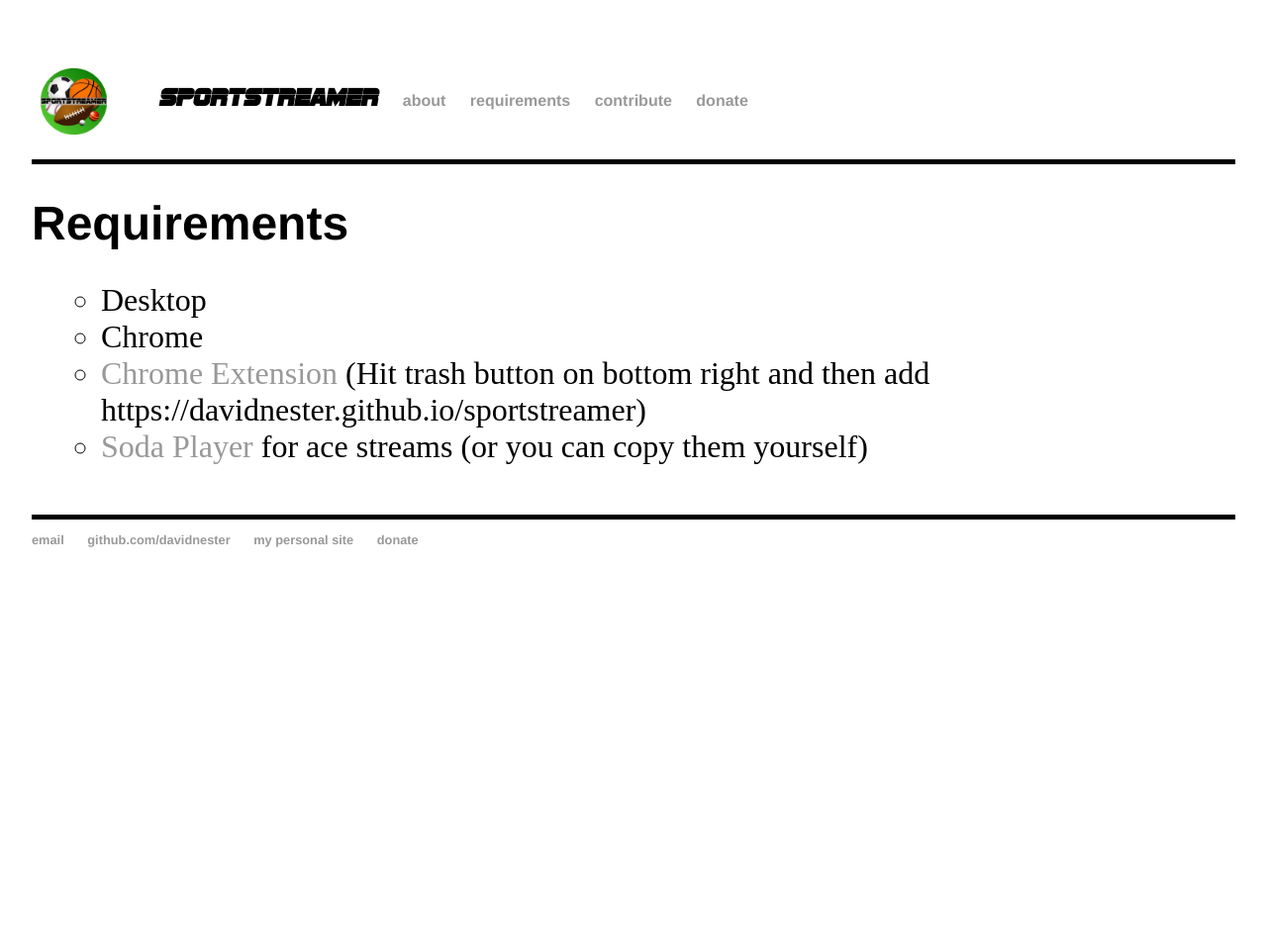
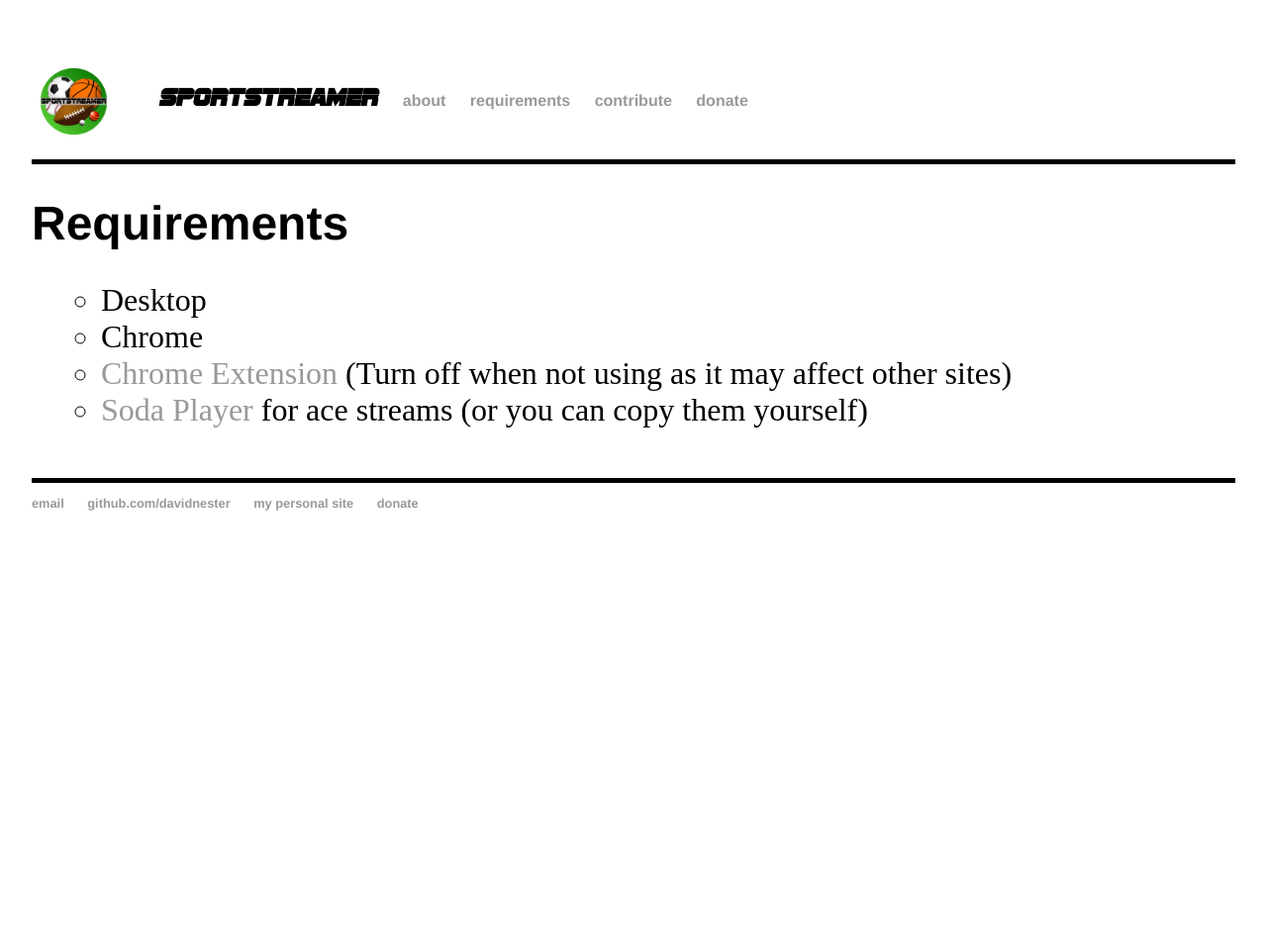
Before and after one commit to DavidNester/DavidNester.github.io, a Jekyll site: the page built from sportstreamer/requirements/index.html, in a window 1280 px wide. Shown: the whole page at 99% size. Built offline with Jekyll 4.4.1, drawn with Linux system fonts in a browser that asks for light colours.

Commit message:
slight change

```diff
--- a/sportstreamer/requirements/index.html
+++ b/sportstreamer/requirements/index.html
@@ -6,6 +6,6 @@ title: Requirements
 <ul style="list-style-type:circle;margin-left:70px;font-size:200%;">
 	<li>Desktop</li>
 	<li>Chrome</li>
-	<li><a href="https://chrome.google.com/webstore/detail/allow-control-allow-origi/nlfbmbojpeacfghkpbjhddihlkkiljbi/related?hl=en-US">Chrome Extension</a> (Hit trash button on bottom right and then add https://davidnester.github.io/sportstreamer)</li>
+	<li><a href="https://chrome.google.com/webstore/detail/allow-control-allow-origi/nlfbmbojpeacfghkpbjhddihlkkiljbi/related?hl=en-US">Chrome Extension</a> (Turn off when not using as it may affect other sites)</li>
 	<li><a href="https://www.sodaplayer.com/">Soda Player</a> for ace streams (or you can copy them yourself)</li>
 </ul>
```
